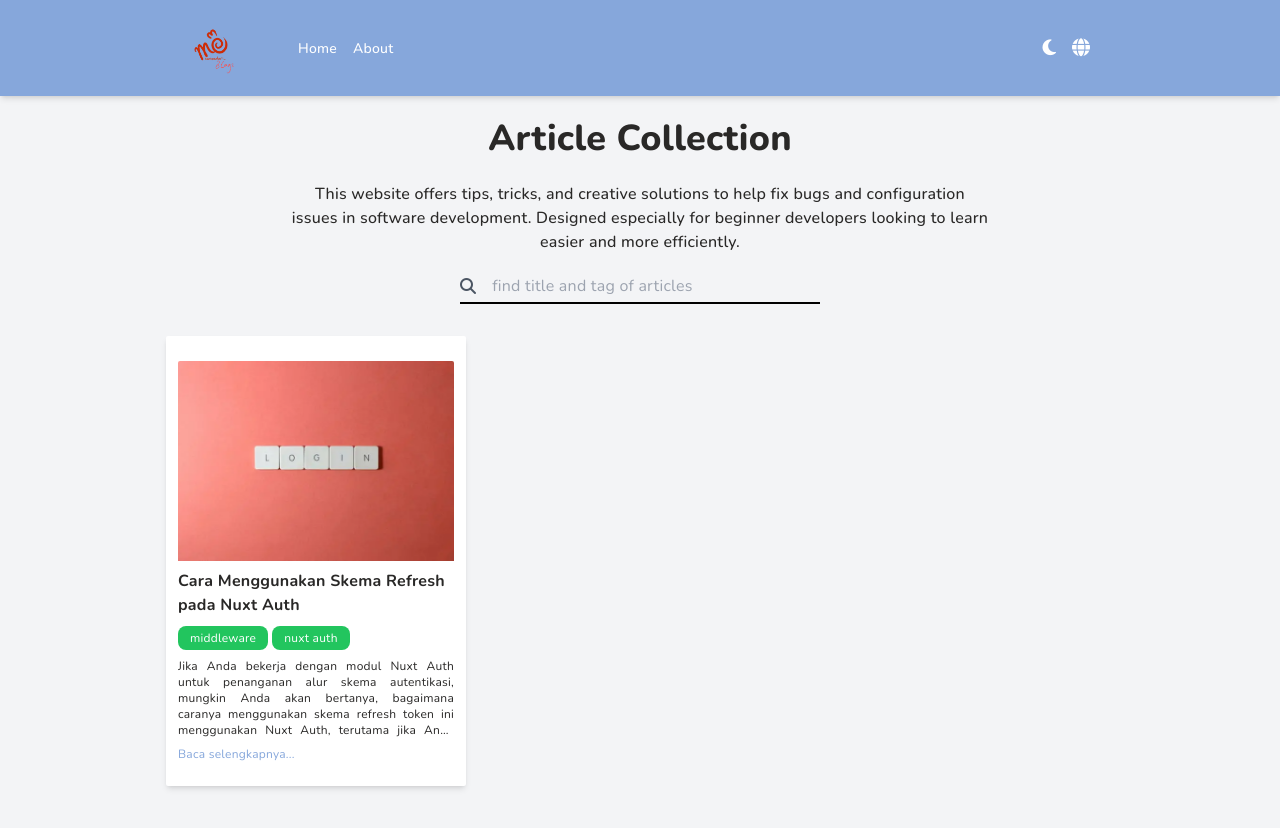
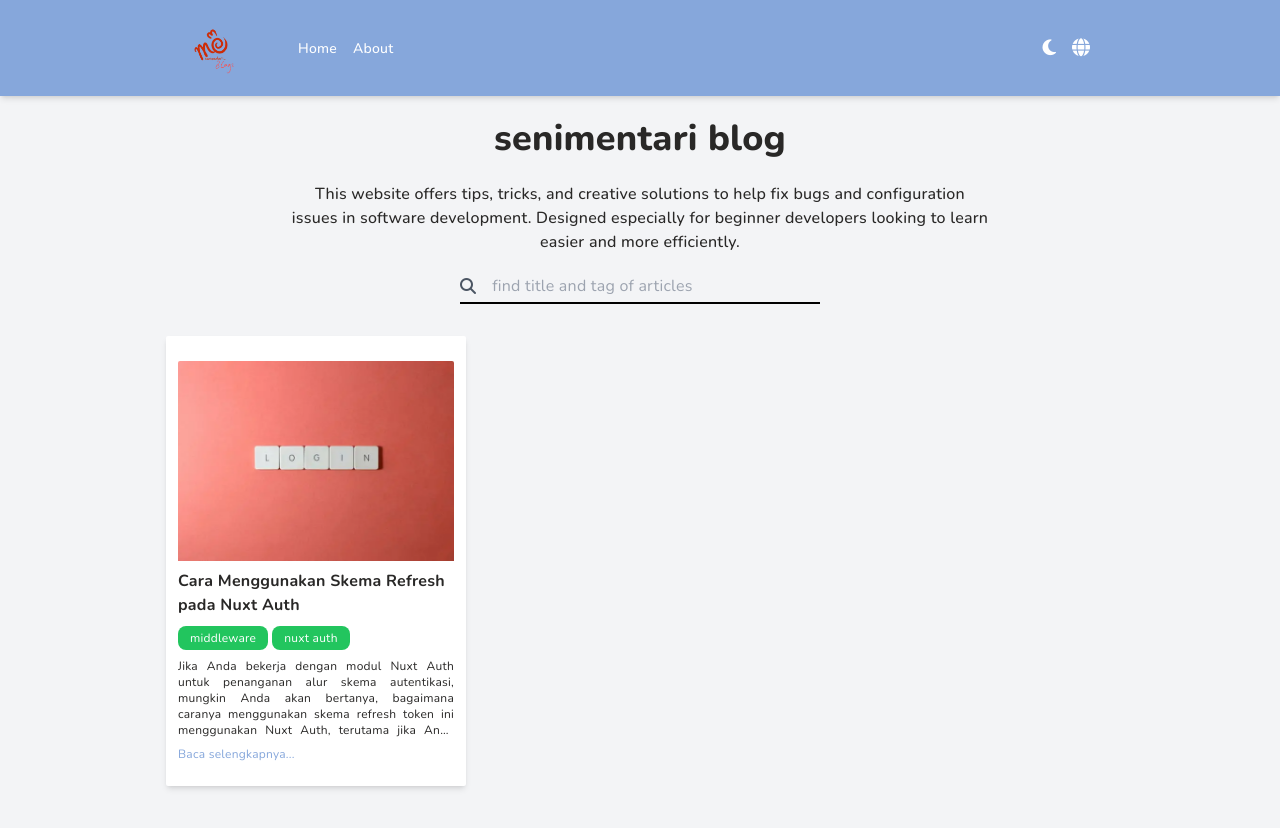
Before and after one commit to rizkiismail9a/senimentari-blog, a Nuxt app: page / in a window 1280 px wide. Shown: the top 828 px of the page. Built offline with nearby package versions, Linux system fonts and the light colour scheme.

Commit message:
Update en.locale.ts

```diff
--- a/locales/en.locale.ts
+++ b/locales/en.locale.ts
@@ -5,7 +5,7 @@ import { aboutPageEn } from "./pages/about.locale";
 export default {
   home: "Home",
   about: "About",
-  "home-header": "Article Collection",
+  "home-header": "senimentari blog",
   "home-header-desc":
     "This website offers tips, tricks, and creative solutions to help fix bugs and configuration issues in software development. Designed especially for beginner developers looking to learn easier and more efficiently.",
   "search-placeholder": "find title and tag of articles",
```
